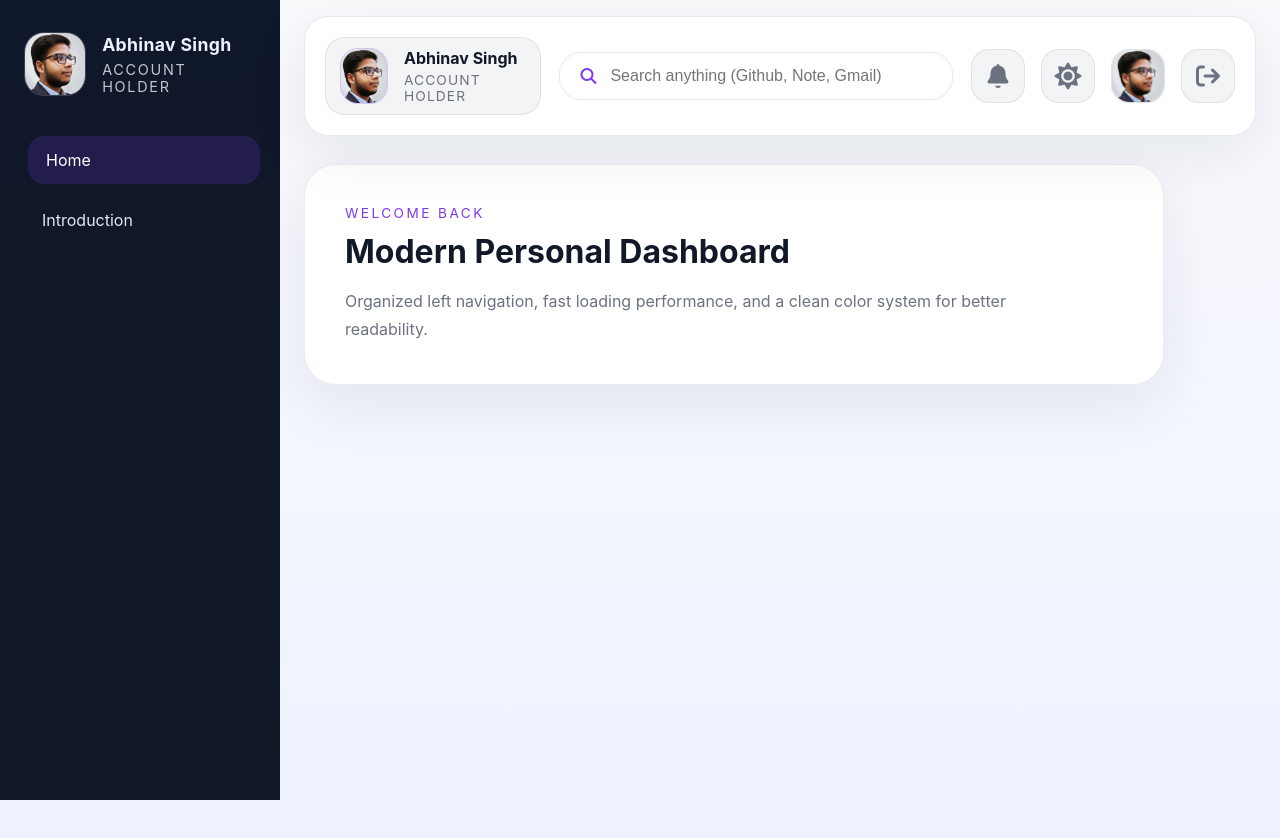
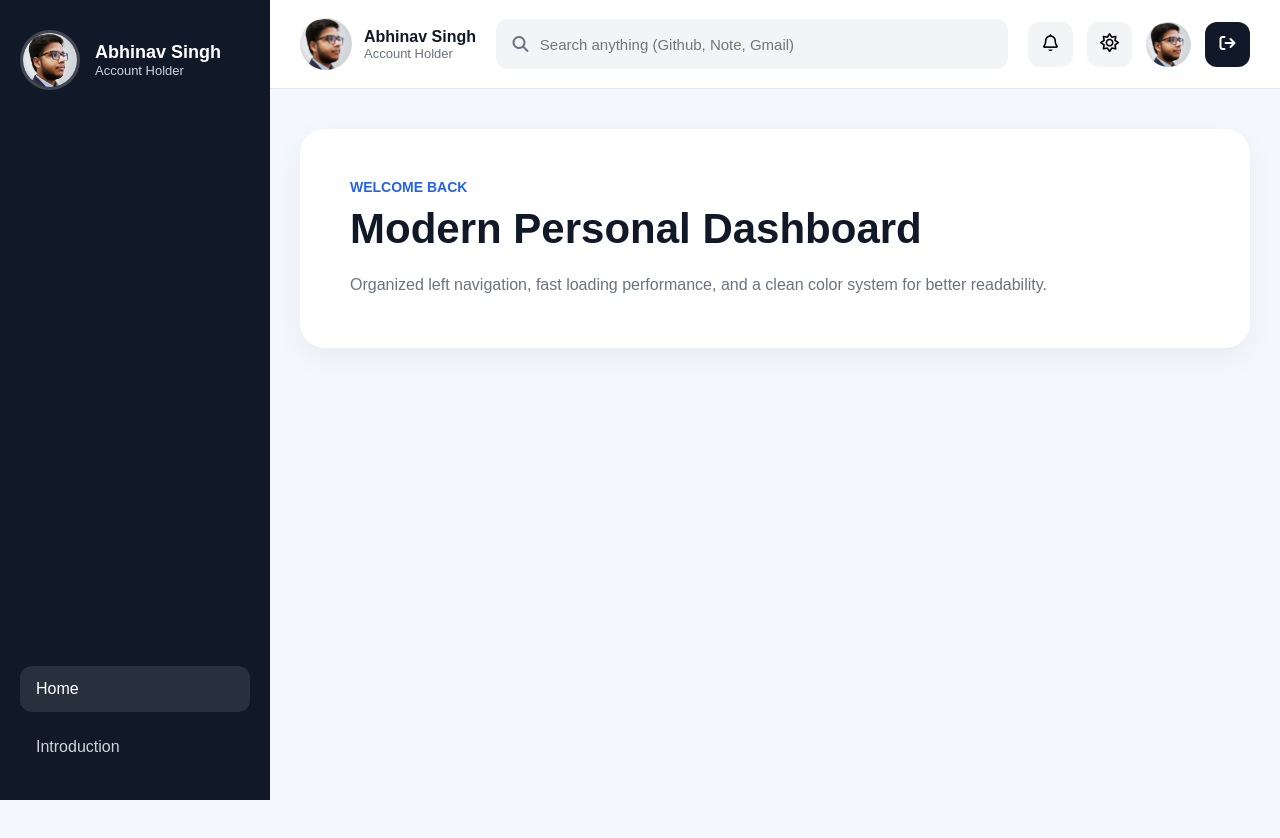
Before and after one commit to abhinavsingh25039-glitch/MY-fav-Site, a plain HTML site: page home.html in a window 1280 px wide. After the commit the page ends 800 px from the top, so only its background shows below. Drawn offline with Linux system fonts and the light colour scheme; sample sign-in values are in the browser's storage.

Commit message:
Change css and make new desgine

```diff
--- a/style/home.css
+++ b/style/home.css
@@ -1,90 +1,65 @@
-:root {
-  --bg: #f5f7fb;
-  --panel: #ffffff;
-  --panel-soft: #f3f4f6;
-  --text: #111827;
-  --text-muted: #6b7280;
-  --accent: #7c3aed;
-  --accent-soft: rgba(124, 58, 237, 0.12);
-  --border: rgba(148, 163, 184, 0.24);
-  --shadow: 0 18px 60px rgba(15, 23, 42, 0.08);
-}
-
 * {
     margin: 0;
     padding: 0;
     box-sizing: border-box;
 }
 
-html {
-  scroll-behavior: smooth;
-}
-
 body {
-  font-family: Inter, system-ui, -apple-system, BlinkMacSystemFont, "Segoe UI", sans-serif;
-  background: linear-gradient(180deg, #f8fafc 0%, #eef2ff 100%);
-  color: var(--text);
+    font-family: Arial, sans-serif;
+    background: #f4f7fb;
+    color: #111827;
+    display: flex;
     min-height: 100vh;
 }
 
-img {
-  display: block;
-  max-width: 100%;
-  height: auto;
-}
-
 .sidebar {
-  position: fixed;
-  top: 0;
-  left: 0;
-  width: 280px;
-  height: 100vh;
-  padding: 32px 24px;
-  background: linear-gradient(180deg, #0f172a 0%, #111827 100%);
-  color: #eef2ff;
+    width: 270px;
+    background: #111827;
+    color: white;
+    padding: 30px 20px;
     display: flex;
     flex-direction: column;
-  gap: 40px;
+    justify-content: space-between;
+    position: fixed;
+    left: 0;
+    top: 0;
+    height: 100vh;
 }
 
 .sidebar-head {
     display: flex;
     align-items: center;
-  gap: 16px;
+    gap: 15px;
+    margin-bottom: 40px;
 }
 
 .avatar-shell {
-  width: 64px;
-  height: 64px;
-  border-radius: 20px;
-  background: rgba(255, 255, 255, 0.08);
+    width: 60px;
+    height: 60px;
+    border-radius: 50%;
     overflow: hidden;
-  border: 1px solid rgba(255, 255, 255, 0.1);
+    border: 3px solid rgba(255,255,255,0.2);
 }
 
 .avatar-shell img {
     width: 100%;
     height: 100%;
     object-fit: cover;
-  object-position: center;
 }
 
 .sidebar-text {
-  display: grid;
-  gap: 6px;
+    display: flex;
+    flex-direction: column;
 }
 
 .sidebar-name {
-  font-size: 1.1rem;
+    font-size: 18px;
     font-weight: 700;
-  letter-spacing: 0.02em;
 }
 
 .sidebar-role {
-  font-size: 0.9rem;
-  color: rgba(226, 232, 240, 0.84);
-  text-transform: uppercase;
-  letter-spacing: 0.12em;
+    font-size: 13px;
+    color: #cbd5e1;
 }
 
 .sidebar-nav {
@@ -94,250 +69,265 @@ img {
 }
 
 .nav-link {
-  display: inline-flex;
-  align-items: center;
-  padding: 14px 18px;
-  color: #e2e8f0;
     text-decoration: none;
-  border-radius: 16px;
-  transition: background-color 0.25s ease, transform 0.25s ease;
+    color: #d1d5db;
+    padding: 14px 16px;
+    border-radius: 12px;
+    transition: 0.3s ease;
+    font-weight: 500;
 }
 
 .nav-link:hover,
 .nav-link.active {
-  background: rgba(124, 58, 237, 0.18);
-  transform: translateX(4px);
-  color: #ffffff;
+    background: rgba(255,255,255,0.1);
+    color: white;
 }
 
 .content {
-  margin-left: 280px;
+    margin-left: 270px;
+    width: calc(100% - 270px);
     min-height: 100vh;
-  padding: 16px 24px;
+    display: flex;
+    flex-direction: column;
 }
 
 .topbar {
-  display: grid;
-  grid-template-columns: 1.1fr 2fr 1fr;
-  gap: 18px;
-  align-items: center;
-  margin-bottom: 28px;
-  padding: 20px;
-  background: rgba(255, 255, 255, 0.92);
-  border: 1px solid var(--border);
-  border-radius: 24px;
-  box-shadow: var(--shadow);
-  backdrop-filter: blur(16px);
-}
-
-.account-card,
-.search-bar,
-.topbar-right {
+    width: 100%;
+    background: white;
+    padding: 18px 30px;
     display: flex;
     align-items: center;
-  gap: 16px;
+    justify-content: space-between;
+    gap: 20px;
+    border-bottom: 1px solid #e5e7eb;
+    position: sticky;
+    top: 0;
+    z-index: 100;
 }
 
 .account-card {
-  padding: 10px 14px;
-  border-radius: 20px;
-  background: var(--panel-soft);
-  border: 1px solid rgba(17, 24, 39, 0.08);
+    display: flex;
+    align-items: center;
+    gap: 12px;
 }
 
 .account-image {
-  width: 56px;
-  height: 56px;
-  border-radius: 18px;
+    width: 52px;
+    height: 52px;
+    border-radius: 50%;
     overflow: hidden;
-  background: var(--accent-soft);
-  border: 1px solid rgba(124, 58, 237, 0.15);
 }
 
 .account-image img {
     width: 100%;
     height: 100%;
     object-fit: cover;
-  object-position: center;
-}
-
-.account-info {
-  display: flex;
-  flex-direction: column;
-  gap: 4px;
 }
 
 .account-name {
-  font-size: 1rem;
+    font-size: 16px;
     font-weight: 700;
 }
 
 .account-label {
-  font-size: 0.86rem;
-  color: var(--text-muted);
-  letter-spacing: 0.08em;
-  text-transform: uppercase;
+    font-size: 13px;
+    color: #6b7280;
+}
+
+.topbar-center {
+    flex: 1;
+    max-width: 550px;
 }
 
 .search-bar {
     width: 100%;
-  padding: 14px 18px;
-  background: #ffffff;
-  border: 1px solid var(--border);
-  border-radius: 22px;
-  gap: 12px;
-  transition: box-shadow 0.25s ease, transform 0.25s ease;
-}
-
-.search-bar:hover {
-  box-shadow: 0 18px 50px rgba(15, 23, 42, 0.08);
+    background: #f3f4f6;
+    border-radius: 12px;
+    display: flex;
+    align-items: center;
+    padding: 0 15px;
+    height: 50px;
 }
 
 .search-icon {
-  color: var(--accent);
-  font-size: 1rem;
+    color: #6b7280;
+    margin-right: 10px;
 }
 
 .search-input {
-  flex: 1;
+    width: 100%;
     border: none;
     outline: none;
     background: transparent;
-  font-size: 1rem;
-  color: var(--text);
+    font-size: 15px;
 }
 
-.icon-button,
-.profile-link,
-.log-btn,
-.log\.btn {
-  width: 54px;
-  height: 54px;
-  border-radius: 18px;
-  display: inline-flex;
+.topbar-right {
+    display: flex;
     align-items: center;
-  justify-content: center;
-  background: var(--panel-soft);
-  border: 1px solid rgba(17, 24, 39, 0.08);
-  color: var(--text);
-  transition: transform 0.25s ease, box-shadow 0.25s ease;
-  text-decoration: none;
-  cursor: pointer;
+    gap: 14px;
 }
 
-.icon-button:hover,
-.profile-link:hover,
-.log-btn:hover,
-.log\.btn:hover {
-  transform: translateY(-3px);
-  box-shadow: 0 14px 36px rgba(15, 23, 42, 0.12);
+.icon-button {
+    width: 45px;
+    height: 45px;
+    border-radius: 12px;
+    border: none;
+    background: #f3f4f6;
+    cursor: pointer;
+    transition: 0.3s ease;
+    font-size: 17px;
 }
 
-.icon-button i,
-.profile-link img,
-.log-btn i,
-.log\.btn i {
-  width: 22px;
-  height: 22px;
-  font-size: 24px;
-  display: flex;
-  align-items: center;
-  justify-content: center;
-  font-weight: bold;
-  color: #6b7280;
-  object-fit: cover;
-  object-position: center;
+.icon-button:hover {
+    background: #e5e7eb;
+}
+
+.profile-link {
+    width: 45px;
+    height: 45px;
+    border-radius: 50%;
+    overflow: hidden;
+    display: block;
 }
 
 .profile-link img {
+    width: 100%;
     height: 100%;
-  width: 100%;
-  border-radius: 18px;
     object-fit: cover;
-  object-position: center;
+}
+
+.log-btn {
+    width: 45px;
+    height: 45px;
+    border: none;
+    border-radius: 12px;
+    background: #111827;
+    color: white;
+    cursor: pointer;
+    font-size: 16px;
+    transition: 0.3s ease;
+}
+
+.log-btn:hover {
+    background: #1f2937;
 }
 
 .main-section {
-  min-height: calc(100vh - 132px);
+    padding: 40px 30px;
 }
 
 .hero {
-  max-width: 860px;
-  background: var(--panel);
-  padding: 40px;
-  border-radius: 32px;
-  box-shadow: var(--shadow);
-  border: 1px solid rgba(148, 163, 184, 0.18);
+    background: white;
+    padding: 50px;
+    border-radius: 25px;
+    box-shadow: 0 10px 30px rgba(0,0,0,0.05);
 }
 
 .eyebrow {
-  font-size: 0.85rem;
+    color: #2563eb;
+    font-size: 14px;
+    font-weight: 700;
+    margin-bottom: 10px;
     text-transform: uppercase;
-  color: var(--accent);
-  letter-spacing: 0.18em;
-  margin-bottom: 14px;
 }
 
 .hero h1 {
-  font-size: clamp(2rem, 2.5vw, 3rem);
+    font-size: 42px;
     margin-bottom: 18px;
-  line-height: 1.05;
 }
 
 .hero-copy {
-  max-width: 42rem;
-  font-size: 1rem;
-  line-height: 1.8;
-  color: var(--text-muted);
+    color: #6b7280;
+    font-size: 16px;
+    line-height: 1.7;
+    max-width: 700px;
 }
 
 .sr-only {
     position: absolute;
-  width: 1px;
-  height: 1px;
-  padding: 0;
-  margin: -1px;
-  overflow: hidden;
-  clip: rect(0,0,0,0);
-  white-space: nowrap;
-  border: 0;
+    left: -9999px;
 }
 
-@media (max-width: 1150px) {
+@media (max-width: 992px) {
+    .sidebar {
+        width: 220px;
+    }
+
     .content {
-    margin-left: 0;
+        margin-left: 220px;
+        width: calc(100% - 220px);
+    }
+
+    .hero h1 {
+        font-size: 34px;
+    }
+}
+
+@media (max-width: 768px) {
+    body {
+        flex-direction: column;
     }
 
     .sidebar {
-    position: relative;
         width: 100%;
         height: auto;
-    padding: 24px 20px;
-    border-radius: 0 0 32px 32px;
+        position: relative;
+        padding: 20px;
+    }
+
+    .sidebar-nav {
+        flex-direction: row;
+        margin-top: 20px;
+    }
+
+    .content {
+        margin-left: 0;
+        width: 100%;
     }
 
     .topbar {
-    grid-template-columns: 1fr;
+        flex-direction: column;
+        align-items: stretch;
+        padding: 20px;
     }
 
-  .topbar-left,
-  .topbar-center,
+    .topbar-center {
+        max-width: 100%;
+    }
+
     .topbar-right {
-    width: 100%;
+        justify-content: space-between;
+    }
+
+    .hero {
+        padding: 30px;
+    }
+
+    .hero h1 {
+        font-size: 28px;
     }
 }
 
-@media (max-width: 720px) {
-  .sidebar {
-    padding: 20px;
-    gap: 24px;
+@media (max-width: 500px) {
+    .sidebar-head {
+        flex-direction: column;
+        align-items: flex-start;
     }
 
-  .topbar {
-    padding: 18px;
+    .sidebar-nav {
+        flex-direction: column;
     }
 
     .hero {
-    padding: 28px;
+        padding: 22px;
+    }
+
+    .hero h1 {
+        font-size: 24px;
+    }
+
+    .main-section {
+        padding: 20px;
     }
 }
```
Lines whose indentation alone changed are shown as unchanged.
